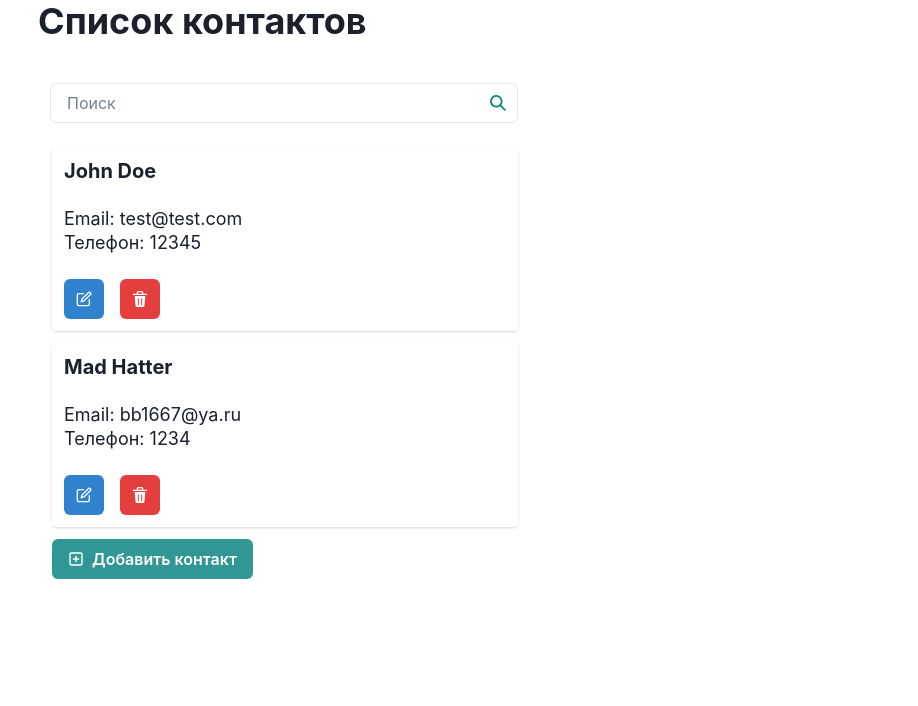
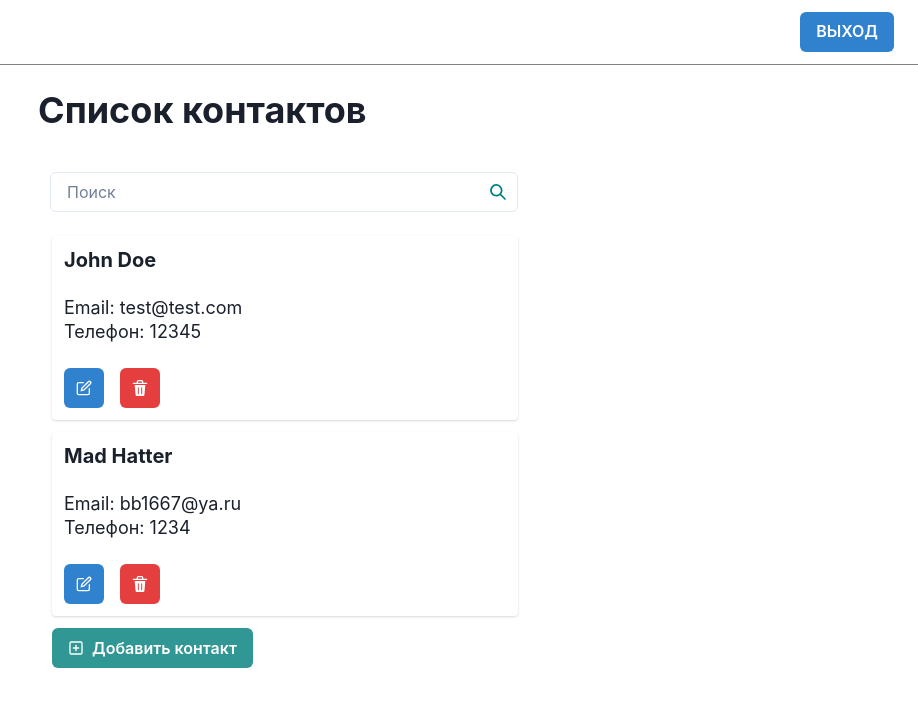
Before and after one commit to v-kazantsev/contacts-app, a React (Vite) app: page /contacts in a window 1280 px wide. Shown: the top 706 px of the page, without its empty margins (362-1280 px from the left). Built offline with nearby package versions, Linux system fonts and the light colour scheme; data requests are answered from the project's data file.

Commit message:
implement logout

```diff
--- a/src/pages/contacts-page.tsx
+++ b/src/pages/contacts-page.tsx
@@ -1,12 +1,27 @@
 import { useEffect } from 'react';
+import { Box, Flex, Button } from '@chakra-ui/react';
 import { ContactsView } from '@/views/contacts-view';
 import { useAppDispatch } from '@/hooks/use-app-dispatch';
 import { getContacts } from '@/features/contacts/actions';
+import { authActions } from '@/features/auth/slice'
+import { useNavigate } from 'react-router-dom';
 
 export const ContactsPage = () => {
   const dispatch = useAppDispatch();
+  const navigate = useNavigate();
   useEffect(() => {
     dispatch(getContacts());
-  }, [dispatch])
-  return <ContactsView />;
+  }, [dispatch]);
+  const handleLogout = () => {
+    dispatch(authActions.logout());
+    navigate("/");
+  };
+  return (
+    <Box>
+      <Flex justify="flex-end" borderBottom="1px solid gray" py="12px" pr="24px" mb="24px">
+        <Button onClick={handleLogout} colorScheme='blue'>ВЫХОД</Button>
+      </Flex>
+      <ContactsView />
+    </Box>
+  );
 };
```
Also changed, not shown: 1 other file (tests, documents, lock files or other folders).
